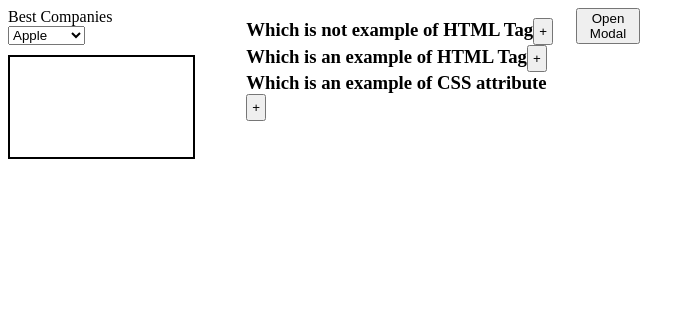
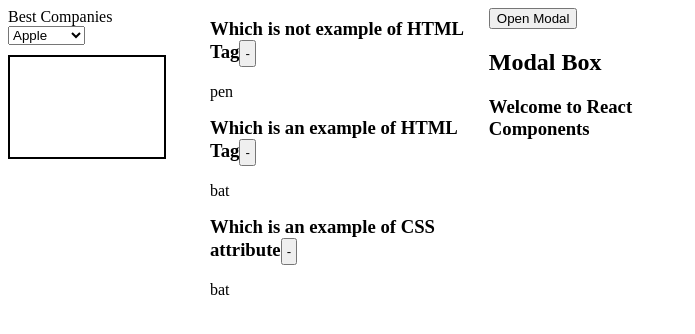
Before and after one commit to mohandand/react_components, a React (Create React App) app: page / in a window 1280 px wide. Both pictures are taken after a click on the button "Open Modal". Shown: the top 334 px of the page, without its empty margins (0-695 px from the left). Built offline with nearby package versions, Linux system fonts and the light colour scheme.

Commit message:
updated code

```diff
--- a/src/components/accordion.js
+++ b/src/components/accordion.js
@@ -2,25 +2,22 @@ import React, {useState} from 'react';
 
 const Accordion = ({questions}) => {
 
-    const [symbol, setSymbol] = useState("+");
+    const [isActive, setIsActive] = useState("true");
 
-    const[answerstyle, setAnswerstyle] = useState("hideText")
 
-    const changeStyle = () => {
-        setSymbol("-");
-        setAnswerstyle("show");
-    }
 
     let element = questions.map((item,index)=>{
         return(
             <div className='element' key={index}>
                <div className="question">
                  <h3>{item.question}</h3>
-                 <button onClick={changeStyle}>{symbol}</button>
+                 <button onClick={() => setIsActive(!isActive)}>{isActive ? '-' : '+'}</button>
                </div>
-               <div className={answerstyle}>
+               {isActive &&
+               <div className="answer">
                     <p>{item.answer}</p>
                </div>
+               }
            </div>
         )
     })
--- a/src/components/modal.js
+++ b/src/components/modal.js
@@ -1,9 +1,22 @@
-import React from 'react';
+import React, {useState} from 'react';
 
 const Modal = () => {
+
+    const [modalstyle ,setModalstyle] = useState("hideText")
+
+    const changeStyle = () => {
+        setModalstyle("show");
+    }
+
     return(
         <div className="modalcontainer">
-            <button>Open Modal</button>
+            <button onClick={changeStyle}>Open Modal</button>
+            <div className={modalstyle}>
+                <div class="modal-container">
+                    <h2> Modal Box</h2>
+                    <h3> Welcome to React Components</h3>
+                </div>
+            </div>
         </div>
     )
 }
```
